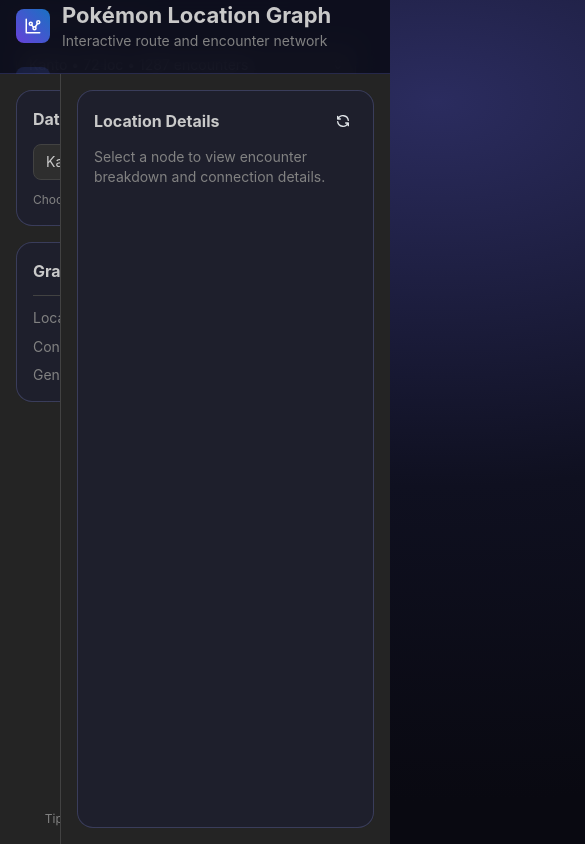
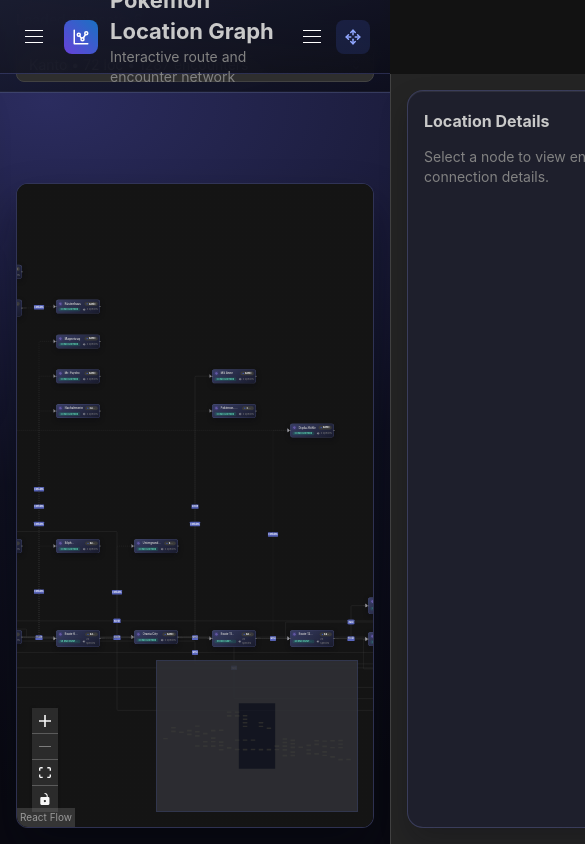
Before and after one commit to whitefallen/Pokemon-Location-Graph, a React (Vite) app: page / in a window 390 px wide. Shown: the top 844 px of the page, 585 px wide, since content can reach past the window. Built offline with nearby package versions, Linux system fonts and the light colour scheme.

Commit message:
More mobile friendly

```diff
--- a/src/App.tsx
+++ b/src/App.tsx
@@ -4,6 +4,7 @@
   ActionIcon,
   AppShell,
   Badge,
+  Burger,
   Card,
   Divider,
   Group,
@@ -17,6 +18,7 @@
   Title,
   Tooltip
 } from '@mantine/core';
+import { useDisclosure } from '@mantine/hooks';
 import { IconArrowsMove, IconChartDots, IconRefresh, IconRoute } from '@tabler/icons-react';
 import dagre from 'dagre';
 import {
@@ -362,6 +364,8 @@
   onDatasetChange: (fileName: string) => void;
 }) {
   const { fitView } = useReactFlow<LocationFlowNode, Edge>();
+  const [navbarOpened, { toggle: toggleNavbar, close: closeNavbar }] = useDisclosure(false);
+  const [asideOpened, { toggle: toggleAside, open: openAside }] = useDisclosure(false);
   const [nodes, setNodes, onNodesChange] = useNodesState<LocationFlowNode>([]);
   const [edges, setEdges, onEdgesChange] = useEdgesState<Edge>([]);
   const [dataset, setDataset] = useState<LocationDataset | null>(null);
@@ -428,14 +432,23 @@
     <AppShell
       padding="md"
       header={{ height: 74 }}
-      navbar={{ width: 360, breakpoint: 0 }}
-      aside={{ width: 330, breakpoint: 0 }}
+      navbar={{ width: 360, breakpoint: 'md', collapsed: { mobile: !navbarOpened } }}
+      aside={{ width: 330, breakpoint: 'md', collapsed: { mobile: !asideOpened } }}
       h="100%"
       className="shell"
     >
       <AppShell.Header className="shell-header">
-        <Group h="100%" px="md" justify="space-between">
-          <Group gap="sm">
+        <Group h="100%" px="md" justify="space-between" wrap="nowrap">
+          <Group gap="xs" wrap="nowrap">
+            <Burger
+              opened={navbarOpened}
+              onClick={toggleNavbar}
+              aria-label="Toggle sidebar"
+              size="sm"
+              hiddenFrom="md"
+            />
+          </Group>
+          <Group gap="sm" wrap="nowrap">
             <ThemeIcon size="lg" radius="md" variant="gradient" gradient={{ from: 'violet', to: 'blue' }}>
               <IconChartDots size={18} />
             </ThemeIcon>
@@ -446,11 +459,20 @@
               </Text>
             </div>
           </Group>
-          <Tooltip label="Drag nodes, zoom, and inspect location details">
-            <ActionIcon size="lg" variant="light" color="indigo" aria-label="graph interaction hint">
-              <IconArrowsMove size={18} />
-            </ActionIcon>
-          </Tooltip>
+          <Group gap="xs" wrap="nowrap">
+            <Burger
+              opened={asideOpened}
+              onClick={toggleAside}
+              aria-label="Toggle details panel"
+              size="sm"
+              hiddenFrom="md"
+            />
+            <Tooltip label="Drag nodes, zoom, and inspect location details" visibleFrom="md">
+              <ActionIcon size="lg" variant="light" color="indigo" aria-label="graph interaction hint">
+                <IconArrowsMove size={18} />
+              </ActionIcon>
+            </Tooltip>
+          </Group>
         </Group>
       </AppShell.Header>
 
@@ -466,7 +488,13 @@
               </Group>
               <Select
                 value={selectedFile}
-                onChange={(value) => value && onDatasetChange(value)}
+                onChange={(value) => {
+                  if (!value) {
+                    return;
+                  }
+                  onDatasetChange(value);
+                  closeNavbar();
+                }}
                 searchable
                 data={datasets.map((dataset) => ({
                   value: dataset.fileName,
@@ -532,7 +560,10 @@
               edges={edges}
               onNodesChange={onNodesChange}
               onEdgesChange={onEdgesChange}
-              onNodeClick={(_, node) => setSelectedLocationId(node.id)}
+              onNodeClick={(_, node) => {
+                setSelectedLocationId(node.id);
+                openAside();
+              }}
               nodeTypes={nodeTypes}
               minZoom={0.2}
               maxZoom={1.8}
@@ -730,14 +761,14 @@
   return (
     <Stack gap={0} h="100vh" className="app-root">
       <Card radius={0} py="xs" px="md" className="dataset-strip">
-        <Group justify="space-between" align="center">
+        <Group justify="space-between" align="center" wrap="wrap">
           <Text size="sm" c="dimmed">
             Loaded datasets: {datasets.length}
           </Text>
           <Select
             value={selectedFile}
             onChange={(value) => value && setSelectedFile(value)}
-            w={340}
+            w={{ base: '100%', sm: 340 }}
             searchable
             data={datasets.map((dataset) => ({
               value: dataset.fileName,
--- a/src/styles.css
+++ b/src/styles.css
@@ -16,8 +16,9 @@
 
 .dataset-strip {
   border-bottom: 1px solid rgba(130, 138, 255, 0.2);
-  background: rgba(18, 20, 34, 0.94);
-  backdrop-filter: blur(12px);
+  background: linear-gradient(165deg, rgba(29, 33, 58, 0.92), rgba(13, 14, 28, 0.95));
+  backdrop-filter: blur(14px) saturate(135%);
+  box-shadow: inset 0 -1px 0 rgba(255, 255, 255, 0.04);
 }
 
 .app-root {
@@ -36,8 +37,8 @@
 
 .shell-header {
   border-bottom: 1px solid rgba(130, 138, 255, 0.2);
-  background: rgba(14, 15, 29, 0.9);
-  backdrop-filter: blur(10px);
+  background: linear-gradient(165deg, rgba(26, 28, 46, 0.9), rgba(12, 13, 24, 0.92));
+  backdrop-filter: blur(14px) saturate(135%);
 }
 
 .shell-main {
@@ -50,14 +51,27 @@
   height: 100%;
   min-height: 0;
   overflow: hidden;
-  border: 1px solid rgba(151, 161, 255, 0.22);
-  box-shadow: inset 0 0 0 1px rgba(255, 255, 255, 0.03);
+  border: 1px solid rgba(151, 161, 255, 0.26);
+  box-shadow:
+    inset 0 0 0 1px rgba(255, 255, 255, 0.03),
+    0 24px 44px rgba(5, 7, 16, 0.45);
   background: rgba(11, 12, 22, 0.88);
+}
+
+.graph-paper::before {
+  content: '';
+  position: absolute;
+  inset: 0;
+  pointer-events: none;
+  background: linear-gradient(160deg, rgba(167, 186, 255, 0.08) 0%, rgba(126, 86, 255, 0.04) 44%, transparent 72%);
+  z-index: 1;
 }
 
 .graph-flow {
   width: 100%;
   height: 100%;
+  position: relative;
+  z-index: 2;
 }
 
 .graph-overlay {
@@ -71,7 +85,10 @@
 .glass {
   background: rgba(28, 30, 49, 0.68);
   border: 1px solid rgba(153, 165, 255, 0.22);
-  backdrop-filter: blur(10px);
+  backdrop-filter: blur(14px) saturate(130%);
+  box-shadow:
+    inset 0 1px 0 rgba(255, 255, 255, 0.07),
+    0 14px 28px rgba(7, 9, 18, 0.24);
 }
 
 .minimap {
@@ -84,8 +101,18 @@
   border-radius: 14px;
   border: 1px solid rgba(149, 161, 255, 0.34);
   padding: 10px 12px;
-  background: linear-gradient(145deg, rgba(42, 46, 74, 0.98), rgba(24, 26, 43, 0.98));
-  box-shadow: 0 7px 22px rgba(7, 9, 18, 0.35);
+  background: linear-gradient(145deg, rgba(58, 64, 103, 0.96), rgba(25, 27, 45, 0.98));
+  box-shadow:
+    inset 0 1px 0 rgba(255, 255, 255, 0.1),
+    0 10px 24px rgba(7, 9, 18, 0.38);
+  transition: transform 120ms ease, box-shadow 120ms ease;
+}
+
+.location-node:hover {
+  transform: translateY(-1px);
+  box-shadow:
+    inset 0 1px 0 rgba(255, 255, 255, 0.12),
+    0 16px 28px rgba(10, 13, 27, 0.45);
 }
 
 .location-node-title {
@@ -100,3 +127,43 @@
   fill: #f5f7ff;
   font-weight: 700;
 }
+
+@media (max-width: 62em) {
+  .app-root {
+    height: auto;
+    min-height: 100vh;
+  }
+
+  .dataset-strip {
+    padding-top: 10px;
+    padding-bottom: 10px;
+  }
+
+  .shell-main {
+    min-height: 62vh;
+  }
+
+  .location-node {
+    width: 220px;
+    padding: 9px 10px;
+  }
+
+  .location-node-title {
+    max-width: 130px;
+  }
+}
+
+@media (max-width: 48em) {
+  .dataset-strip {
+    border-bottom-color: rgba(160, 170, 255, 0.24);
+  }
+
+  .shell-header {
+    padding-left: 4px;
+    padding-right: 4px;
+  }
+
+  .graph-paper {
+    border-radius: 12px;
+  }
+}
```
